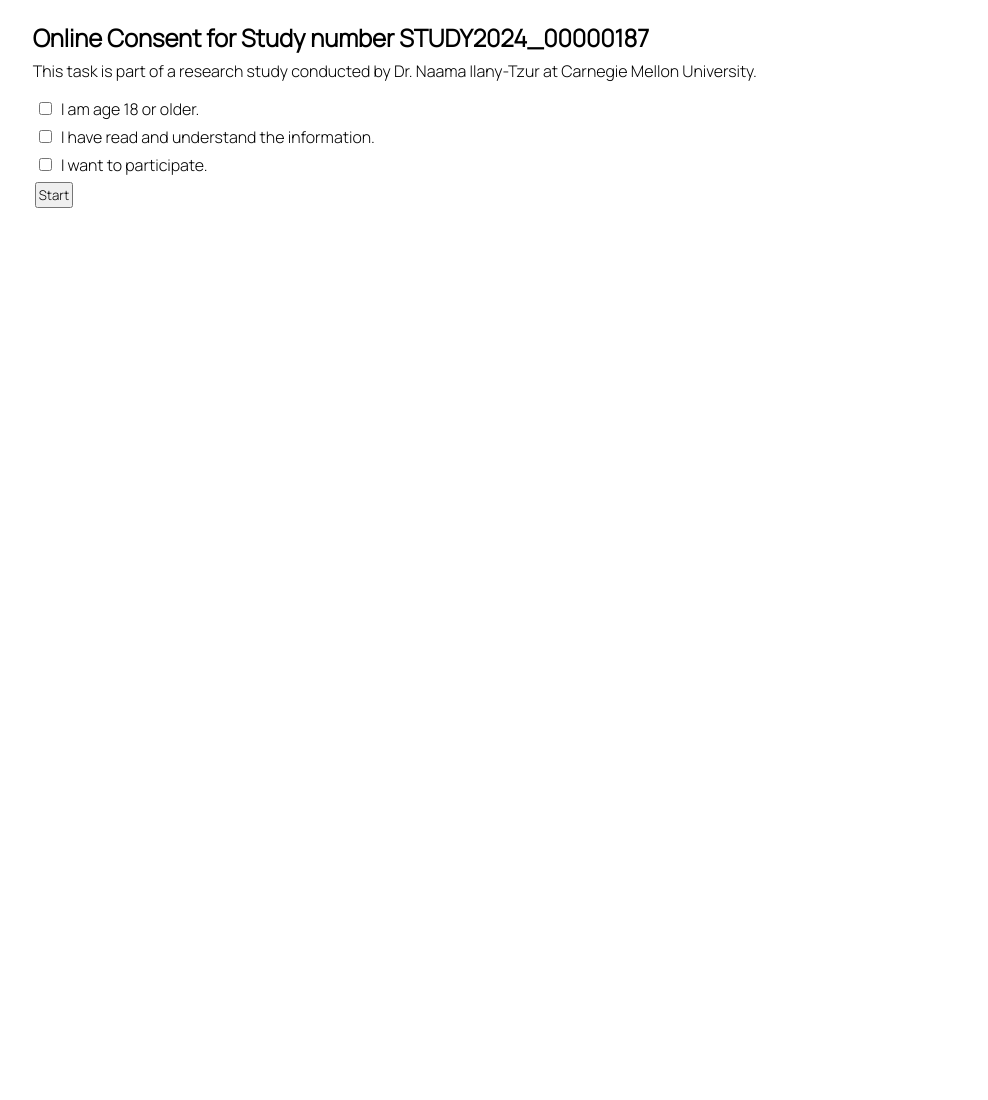
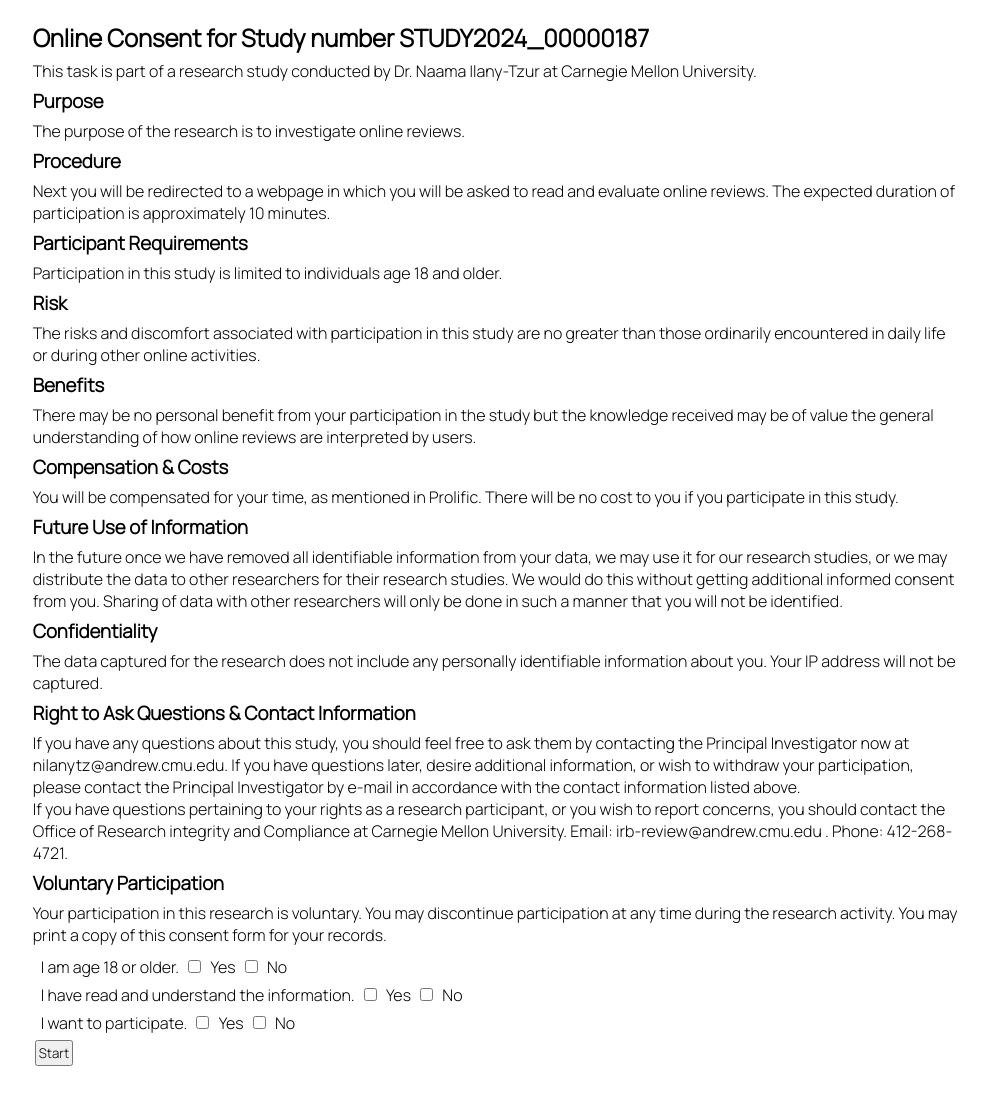
Before and after one commit to ProfNaama/RevDigitExpLab, a plain HTML site: page views/pre.html in a window 1280 px wide. Shown: the part 11-1111 px from the top of the page, without its empty margins (142-1130 px from the left). Before the commit the page ends 800 px from the top, so only its background shows below. Drawn offline with Linux system fonts and the light colour scheme.

Commit message:
editing consent and js

```diff
--- a/views/pre.html
+++ b/views/pre.html
@@ -25,19 +25,49 @@
             <div class="consent_form">
                 <h2>Online Consent for Study number STUDY2024_00000187</h2>
                 <p>This task is part of a research study conducted by Dr. Naama Ilany-Tzur at Carnegie Mellon University.</p>
-                <h3></h3>
+                <h3>Purpose</h3>
+                <p>The purpose of the research is to investigate online reviews.</p>
+                <h3>Procedure</h3>
+                <p>Next you will be redirected to a webpage in which you will be asked to read and evaluate online reviews. The expected duration of participation is approximately 10 minutes.</p>
+                <h3>Participant Requirements</h3>
+                <p>Participation in this study is limited to individuals age 18 and older.</p>
+                <h3>Risk</h3>
+                <p>The risks and discomfort associated with participation in this study are no greater than those ordinarily encountered in daily life or during other online activities. </p>
+                <h3>Benefits</h3>
+                <p>There may be no personal benefit from your participation in the study but the knowledge received may be of value the general understanding of how online reviews are interpreted by users.</p>
+                <h3>Compensation & Costs</h3>
+                <p>You will be compensated for your time, as mentioned in Prolific. There will be no cost to you if you participate in this study.</p>
+                <h3>Future Use of Information</h3>
+                <p>In the future once we have removed all identifiable information from your data, we may use it for our research studies, or we may distribute the data to other researchers for their research studies. We would do this without getting additional informed consent from you. Sharing of data with other researchers will only be done in such a manner that you will not be identified.</p>
+                <h3>Confidentiality</h3>
+                <p>The data captured for the research does not include any personally identifiable information about you. Your IP address will not be captured.</p>
+                <h3>Right to Ask Questions & Contact Information</h3>
+                <p>If you have any questions about this study, you should feel free to ask them by contacting the Principal Investigator now at nilanytz@andrew.cmu.edu. If you have questions later, desire additional information, or wish to withdraw your participation, please contact the Principal Investigator by e-mail in accordance with the contact information listed above.
+                    <br>If you have questions pertaining to your rights as a research participant, or you wish to report concerns, you should contact the Office of Research integrity and Compliance at Carnegie Mellon University.  Email: irb-review@andrew.cmu.edu . Phone: 412-268-4721.
+                </p>
+                <h3>Voluntary Participation</h3>
+                <p>Your participation in this research is voluntary. You may discontinue participation at any time during the research activity. You may print a copy of this consent form for your records. </p>
                 <form>
                     <div>
-                        <input type="checkbox" id="age" name="age"/>
                         <label for="age">I am age 18 or older.</label>
+                        <input type="checkbox" id="18Yes" name="18Yes"/>
+                        <label for="18Yes">Yes</label>
+                        <input type="checkbox" id="18No" name="18No"/>
+                        <label for="18No">No</label>
                     </div>
                     <div>
-                        <input type="checkbox" id="read" name="read"/>
                         <label for="read">I have read and understand the information.</label>
+                        <input type="checkbox" id="infoYes" name="infoYes"/>
+                        <label for="infoYes">Yes</label>
+                        <input type="checkbox" id="infoNo" name="infoNo"/>
+                        <label for="infoNo">No</label>
                     </div>
                     <div>
-                        <input type="checkbox" id="consent" name="consent"/>
                         <label for="consent">I want to participate.</label>
+                        <input type="checkbox" id="consentYes" name="consentYes"/>
+                        <label for="consentYes">Yes</label>
+                        <input type="checkbox" id="consentNo" name="consentNo"/>
+                        <label for="consentNo">No</label>
                     </div>
                     <button onclick="verifyConsentNRedirect(this.parentElement, this.name)" name="./ReviewsPage.html" >Start</button>
                 </form>
```
